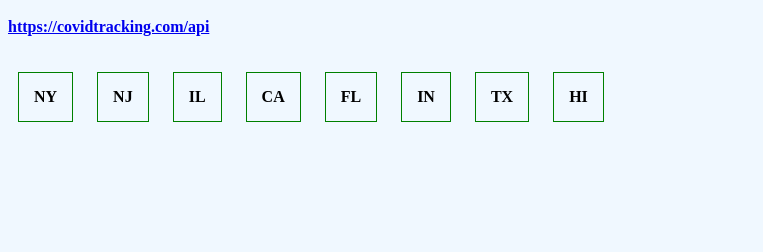
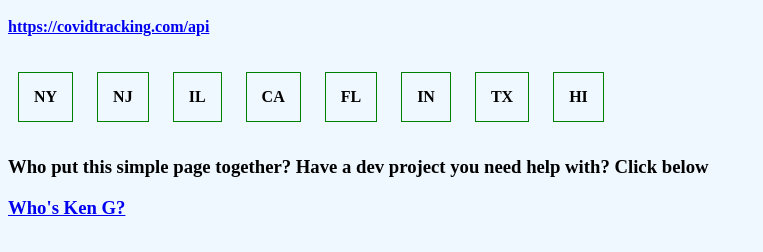
Before and after one commit to kenguie/myCovidTracker, a website: page index.html in a window 1280 px wide. Shown: the part 110-362 px from the top of the page, without its empty margins (0-763 px from the left). Drawn offline with Linux system fonts and the light colour scheme; no server answers.

Commit message:
personal info

```diff
--- a/index.html
+++ b/index.html
@@ -30,6 +30,9 @@
       padding: 15px;
       border: 1px solid green;
       font-weight: bold;
+    }
+    #footer {
+      margin-bottom: 25px;
     }
   </style>
 </head>
@@ -64,6 +67,10 @@
   </div>
   <table id="data">
   <table>
+  <div id='footer'>
+    <h3>Who put this simple page together? Have a dev project you need help with? Click below</h3>
+    <h3><a href="https://www.kenguie.com" target="_blank">Who's Ken G?</a></h3>
+  </div>
   <script>
     let theState = 'NY';
     fetchData(theState);
```
